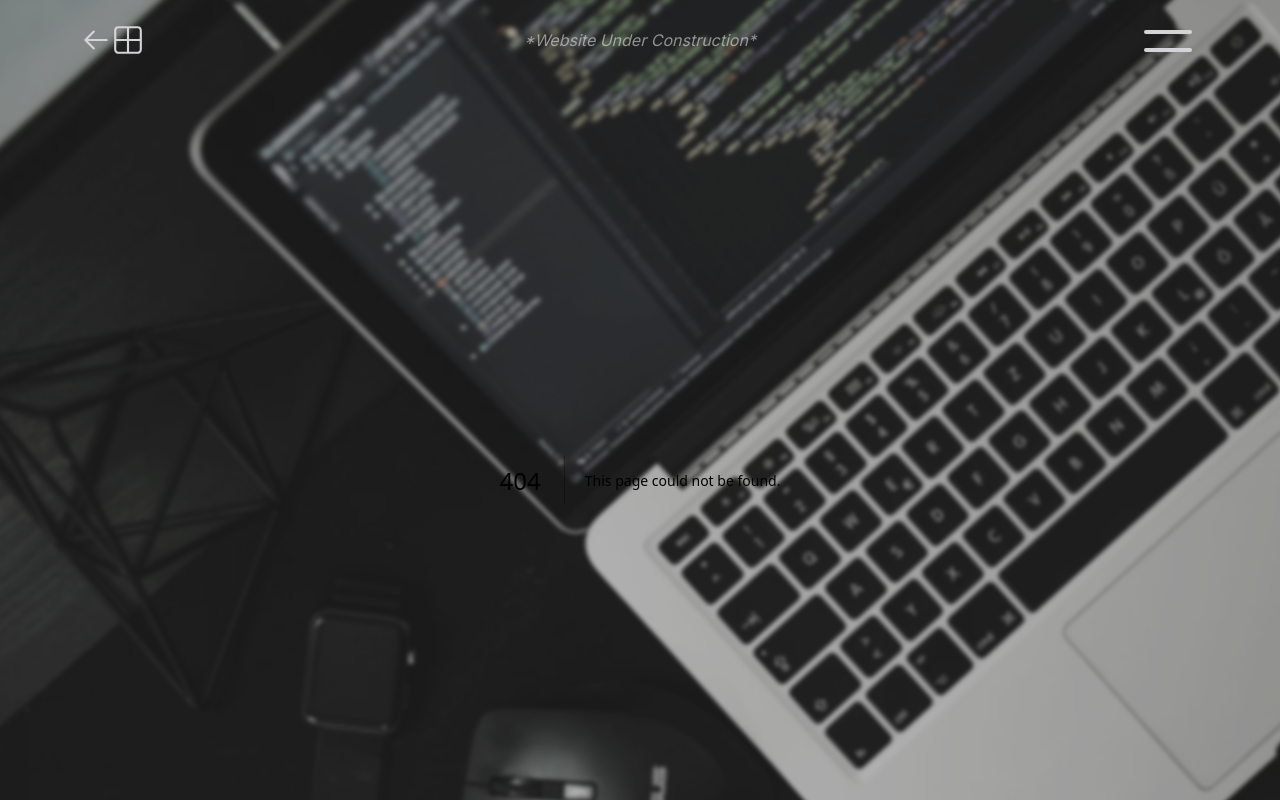
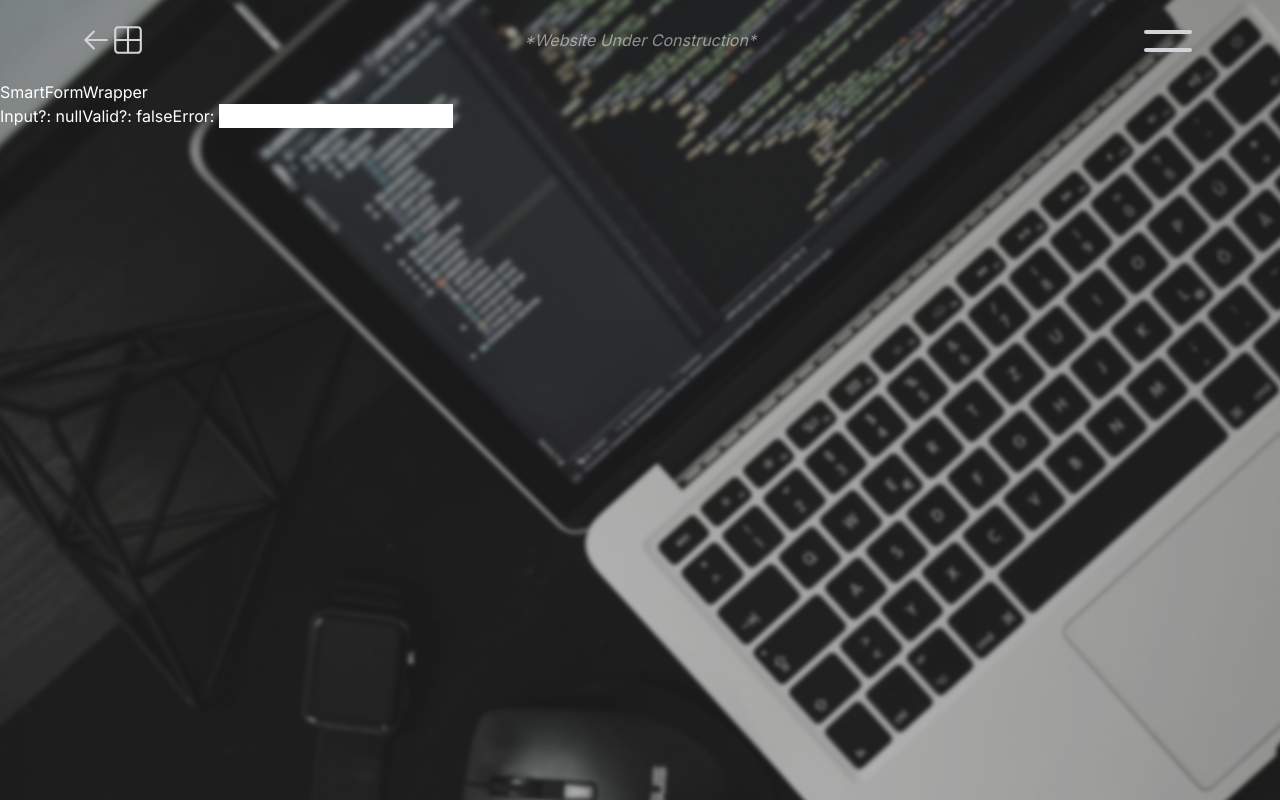
Before and after one commit to OKilberg/okilberg-frontend, a Next.js app: page /contact in a window 1280 px wide. Before the commit this address had no page. Built offline with nearby package versions, Linux system fonts and the light colour scheme.

Commit message:
kinda working but needs to use result

```diff
--- /dev/null
+++ b/app/contact/page.tsx
@@ -0,0 +1,19 @@
+import SmartForm, { SmartInput, exampleSchema } from '@/components/SmartForm'
+import SmartFormWrapper from '@/components/SmartFormWrapper'
+import React from 'react'
+import { z } from 'zod'
+
+type Props = {}
+
+
+
+export default async function page({}: Props) {
+
+
+
+  return (
+    <div className='flex flex-col text-white h-screen'>
+        <SmartFormWrapper/>
+    </div>
+  )
+}
--- a/components/SmartForm.tsx
+++ b/components/SmartForm.tsx
@@ -1,10 +1,27 @@
 'use client'
-import React, { ReactNode } from 'react'
+
+import React, { ReactNode, useEffect, useState } from 'react'
+import { ZodRawShape, ZodType, date, number, object, string } from 'zod'
+
+export const exampleSchema = object({
+  name: string(),
+  id: number(),
+  object: object({
+    title: string(),
+    date: date()
+  })
+})
 
 type Props = {
     children: ReactNode[],
     action: ()=>void,
 }
+
+const Test = () =>(
+  <div>
+    <SmartInput inputShape={exampleSchema.shape.id}/>
+  </div>
+)
 
 export default function SmartForm ({children, action}: Props) {
   return (
@@ -15,13 +32,49 @@ export default function SmartForm ({children, action}: Props) {
 }
 
 type SmartInputProps = {
-  inputSchema?: object, //
-  className?: string
-  errorStyle?: string
+  inputShape: ZodType, // object.shape.?
+  className?: string,
+  defaultStyle?: string
+  validStyle?: string
+  invalidStyle?: string,
+  placeholder?: string | number
 }
 
-export function SmartInput ({inputSchema, className, errorStyle}: SmartInputProps){
+export function SmartInput ({inputShape, className, defaultStyle, validStyle, invalidStyle, placeholder}: SmartInputProps){
+  const [input, setInput] = useState(placeholder ? placeholder : null)
+  const [valid, setValid] = useState(false)
+
+  useEffect(()=>{
+    setValid(validateInput)
+  },[input])
+
+  function validateInput(){
+    return inputShape.safeParse(input).success
+  }
+
+  function handleInputChange(event: React.ChangeEvent<HTMLInputElement>){
+    setInput(event.target.value)
+  }
+
+  const inputStyle=()=>{
+    if(valid){
+      return validStyle ? validStyle : defaultStyle
+    }
+    else {
+      return invalidStyle ? invalidStyle : defaultStyle
+    }
+  }
+
   return (
-    <input></input>
+    <div>
+      Input?: {JSON.stringify(input)}
+      Valid?: {JSON.stringify(valid)}
+      Error: {inputShape.safeParse(input).success === false}
+      <input
+      className={`${className} ${inputStyle()}`}
+      onChange={handleInputChange}>
+      </input>
+    </div>
+
   )
 }
--- /dev/null
+++ b/components/SmartFormWrapper.tsx
@@ -0,0 +1,29 @@
+'use client'
+
+import React from 'react'
+import { z } from 'zod'
+import { SmartInput } from './SmartForm'
+
+type Props = {}
+
+export default function SmartFormWrapper({}: Props) {
+
+    const exampleSchema = z.object({
+        name: z.string().min(1).max(10),
+        id: z.number(),
+        object: z.object({
+          title: z.string(),
+          date: z.date()
+        })
+      })
+  return (
+    <div className='text-white'>SmartFormWrapper
+        <SmartInput
+            inputShape={exampleSchema.shape.name}
+            className='text-black'
+            validStyle='text-green-600'
+            invalidStyle='text-red-400'
+        />
+    </div>
+  )
+}
--- a/package.json
+++ b/package.json
@@ -13,7 +13,8 @@
     "next": "14.1",
     "react": "^18",
     "react-dom": "^18",
-    "react-icons": "^5.0.1"
+    "react-icons": "^5.0.1",
+    "zod": "^3.22.4"
   },
   "devDependencies": {
     "@types/node": "^20",
```
Also changed, not shown: 1 other file (tests, documents, lock files or other folders).
